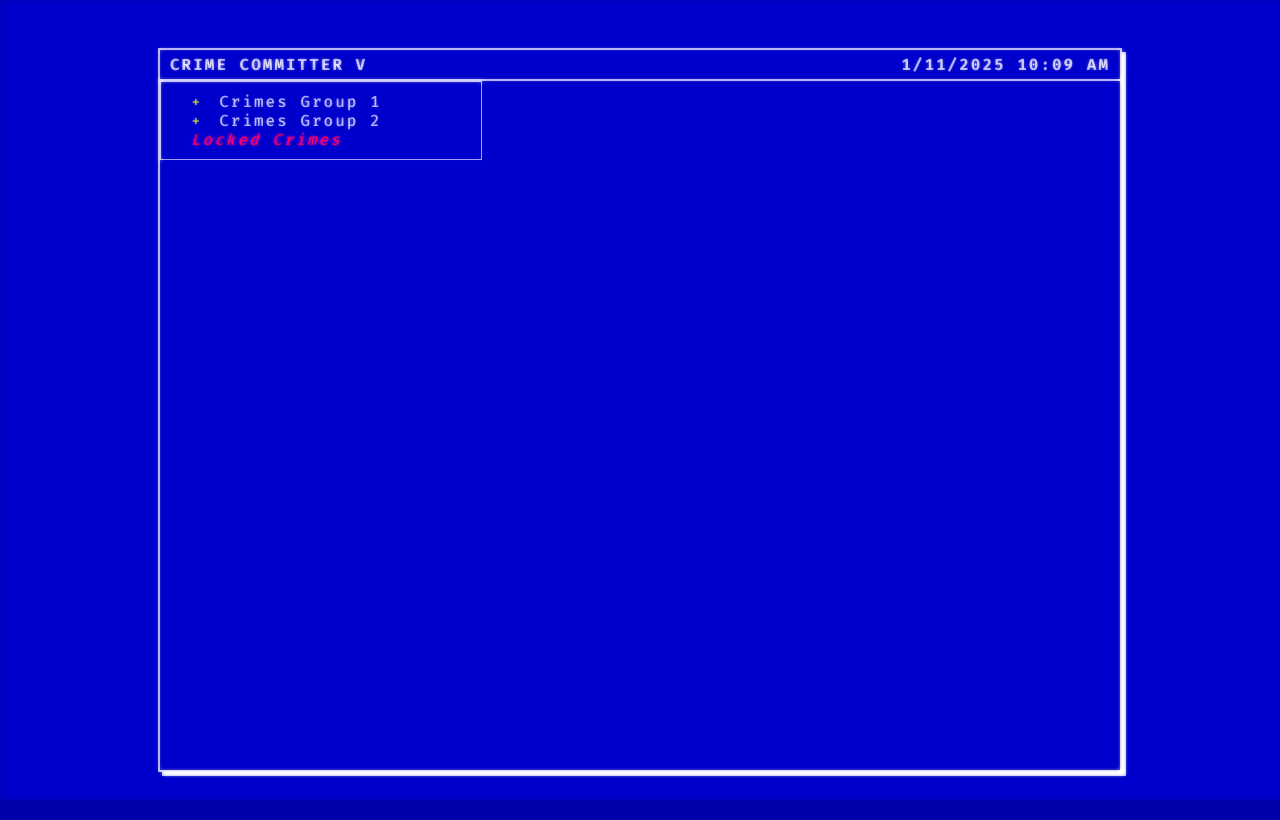
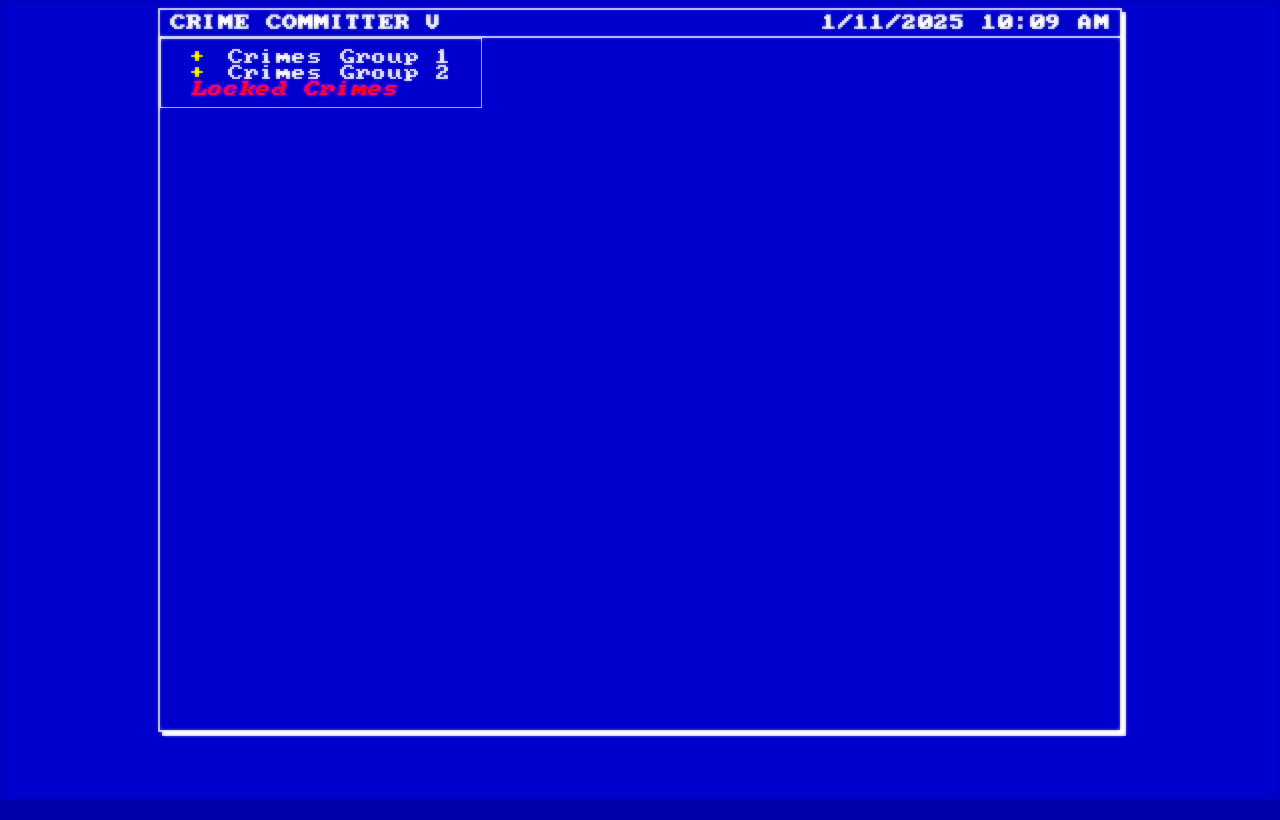
Before and after one commit to rodtronics/ccv, a plain HTML site: page index.html in a window 1280 px wide. Drawn offline with Linux system fonts and the light colour scheme.

Commit message:
font update

```diff
--- /dev/null
+++ b/drawText.js
@@ -0,0 +1 @@
+function drawText(screenWidthInCharacters, screenHeightInCharacters) {}
--- a/stylesheet.css
+++ b/stylesheet.css
@@ -1,3 +1,9 @@
+@font-face {
+  font-family: "VGA_Font";
+  /* src: url("crimecommitter.com/assets/PxPlus_IBM_VGA_9x8.ttf"); */
+  src: url("assets/PxPlus_IBM_VGA_9x8.ttf");
+}
+
 :root {
   --dark-A: rgb(40, 40, 40);
   --background-blue: rgb(0, 0, 170);
@@ -15,25 +21,21 @@
   /* font-family: "Courier Prime", monospace; */
   /* font-family: "DM Mono", monospace; */
   font-family: "Fira Mono", monospace;
+  font-family: "VGA_Font", monospace;
   font-weight: 500;
 
   /* use font weight of 700 for bold*/
 
   font-size: 2vh;
   /* transform: scale(1.2, 1); */
-  letter-spacing: 2px;
+  letter-spacing: -2px;
   /* font-family: monospace; */
   /* text-shadow: 0 0 5px var(--background-blue), 0 0 10px var(--background-blue); */
 }
 
-@font-face {
-  font-family: "VGA_Font";
-  src: url();
-}
-
 body {
   margin: 0;
-  height: 100vh; /* Ensure body fills the entire viewport */
+  height: 90vh; /* Ensure body fills the entire viewport */
   display: flex;
   justify-content: center; /* Center horizontally */
   align-items: center; /* Center vertically */
```
